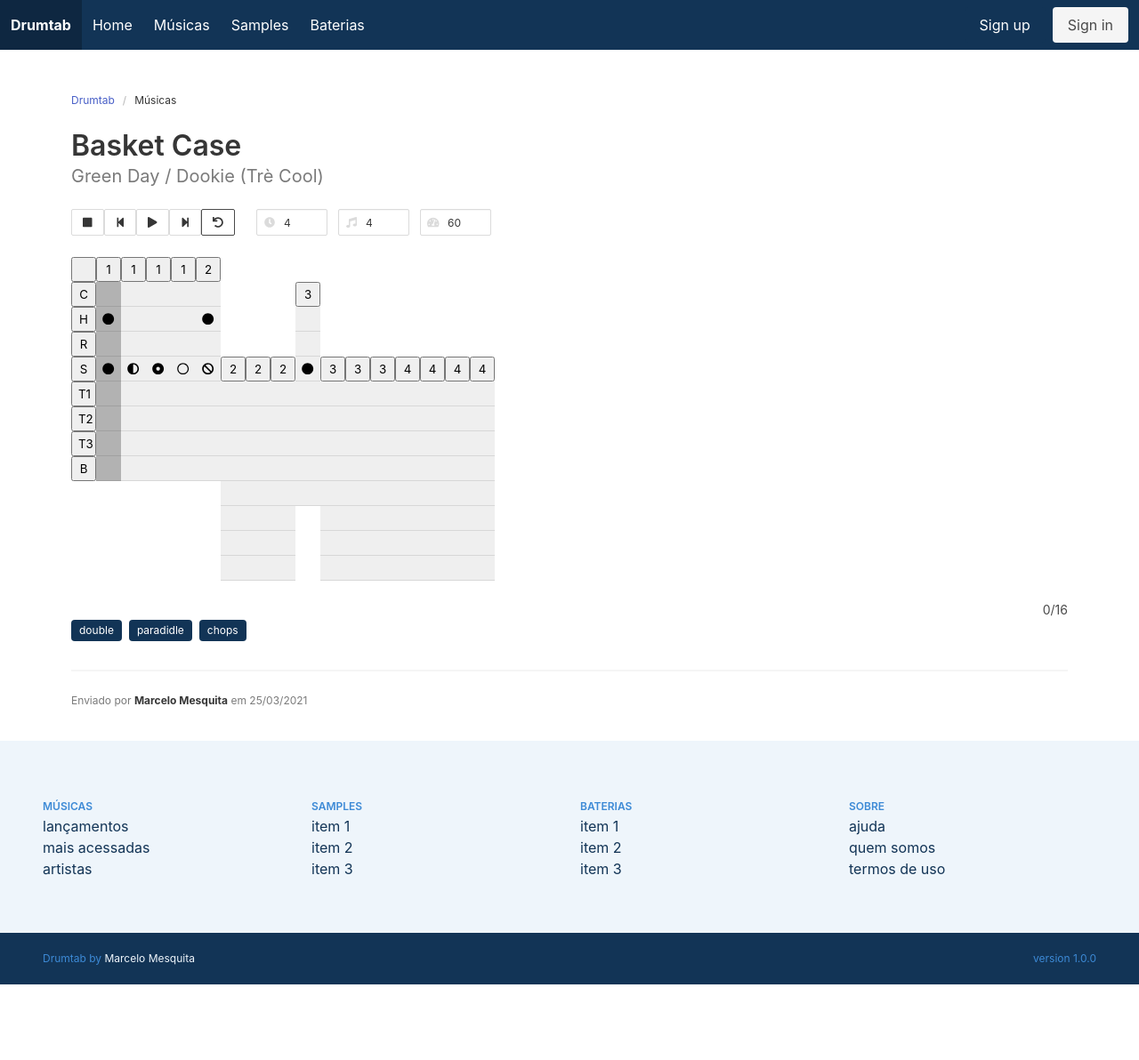
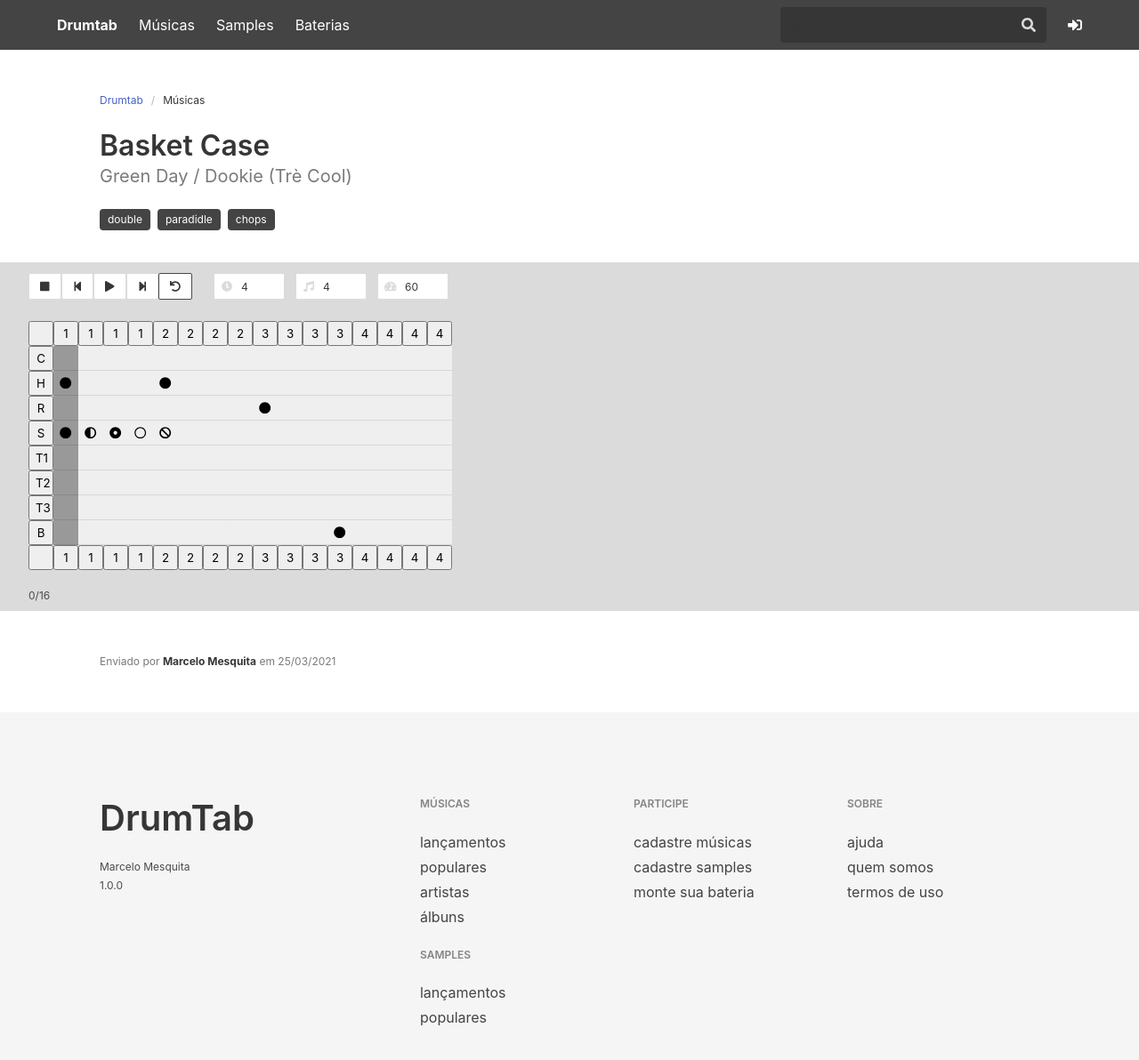
Before and after one commit to marcelomesquita/drumtab, a Next.js app: page /music/1 in a window 1280 px wide. Shown: the top 1192 px of the page at 89% size. Before the commit the page ends 1107 px from the top, so only its background shows below. Built offline with nearby package versions, Linux system fonts and the light colour scheme; no server answers.

Commit message:
padronizacao visual

```diff
--- a/components/drummer.js
+++ b/components/drummer.js
@@ -1,6 +1,6 @@
 import React from 'react';
 import { FontAwesomeIcon } from '@fortawesome/react-fontawesome';
-import { faAdjust, faBan, faCircle, faClock, faDotCircle, faHammer, faHourglass, faMusic, faPause, faPlay, faStepBackward, faStepForward, faStop, faTachometerAlt, faTimes, faUndo } from '@fortawesome/free-solid-svg-icons';
+import { faAdjust, faBan, faCircle, faClock, faDotCircle, faMusic, faPause, faPlay, faStepBackward, faStepForward, faStop, faTachometerAlt, faUndo } from '@fortawesome/free-solid-svg-icons';
 import { faCircle as farCircle } from '@fortawesome/free-regular-svg-icons'
 
 class Drummer extends React.Component {
@@ -16,6 +16,35 @@
 			pace: 0,
 			count: 0,
 			repeat: true
+		}
+	}
+
+	componentDidMount() {
+		if (typeof document !== 'undefined') {
+			document.addEventListener('keydown', this.handleKeyboardEvent.bind(this));
+		}
+	}
+
+	componentWillUnmount() {
+		if (typeof document !== 'undefined') {
+			document.removeEventListener('keydown', this.handleKeyboardEvent.bind(this));
+		}
+	}
+
+	handleKeyboardEvent(event) {
+		const KEY_CODE = {
+			KeyC: 0,
+			KeyH: 1,
+			KeyR: 2,
+			KeyS: 3,
+			Digit1: 4,
+			Digit2: 5,
+			Digit3: 6,
+			KeyB: 7
+		};
+
+		if (KEY_CODE[event.code] !== undefined) {
+			this.state.drum.hitNote(KEY_CODE[event.code]);
 		}
 	}
 
@@ -145,24 +174,24 @@
 					</div>
 
 					<div className="column is-narrow">
-						<div class="field is-grouped">
+						<div className="field is-grouped">
 							<span className="control has-icons-left">
-								<input className="input is-small" type="number" placeholder="Times" min="1" max="16" style={{width: "80px"}} value={this.state.tablature.times} />
-								<span class="icon is-small is-left">
+								<input className="input is-small" type="number" placeholder="Times" min="1" max="16" style={{width: "80px"}} value={this.state.tablature.times} readOnly />
+								<span className="icon is-small is-left">
 									<FontAwesomeIcon icon={faClock} />
 								</span>
 							</span>
 
 							<span className="control has-icons-left">
-								<input className="input is-small" type="number" placeholder="Times" min="1" max="16" style={{width: "80px"}} value={this.state.tablature.beats} />
-								<span class="icon is-small is-left">
+								<input className="input is-small" type="number" placeholder="Times" min="1" max="16" style={{width: "80px"}} value={this.state.tablature.beats} readOnly />
+								<span className="icon is-small is-left">
 									<FontAwesomeIcon icon={faMusic} />
 								</span>
 							</span>
 
 							<span className="control has-icons-left">
-								<input className="input is-small" type="number" placeholder="Times" min="1" max="300" style={{width: "80px"}} value={this.state.tablature.beatsPerMin} />
-								<span class="icon is-small is-left">
+								<input className="input is-small" type="number" placeholder="Times" min="1" max="300" style={{width: "80px"}} value={this.state.tablature.beatsPerMin} readOnly />
+								<span className="icon is-small is-left">
 									<FontAwesomeIcon icon={faTachometerAlt} />
 								</span>
 							</span>
@@ -178,6 +207,7 @@
 								{piece.abbr}
 							</button>
 						)})}
+						<button className="mark"></button>
 					</div>
 
 					<div className="beats">
@@ -189,16 +219,15 @@
 										{this.beatIcon(note)}
 									</button>
 								)})}
+								<button className="mark" onMouseDown={() => this.setState({pace: b})}>{this.state.tablature.getCurrentTime(b) + 1}</button>
 							</div>
 						)})}
 					</div>
 				</div>
 
-				<div className="setup">
-
+				<div className="content is-small pb-2">
+					<p>{this.state.pace}/{this.state.tablature.getTotalBeats()}</p>
 				</div>
-
-				<p className="has-text-right"><small>{this.state.pace}/{this.state.tablature.getTotalBeats()}</small></p>
 			</div>
 		)
 	}
--- a/layout/container.js
+++ b/layout/container.js
@@ -1,3 +1,4 @@
+import Breadcrumb from 'components/breadcrumb';
 import Footer from './footer';
 import Header from './header';
 
@@ -6,9 +7,7 @@
 		<>
 			<Header />
 
-			<main className="container is-fluid">
-				{children}
-			</main>
+			{children}
 
 			<Footer />
 		</>
--- a/layout/footer.js
+++ b/layout/footer.js
@@ -2,53 +2,49 @@
 
 function Footer() {
 	return (
-		<footer className="footer is-primary p-0">
-			<div className="columns has-background-primary-light py-6 px-6">
-				<div className="column">
-					<h7 className="title is-7 has-text-primary-dark">MÚSICAS</h7>
-					<ul>
-						<li><Link href="/"><a className="has-text-primary">lançamentos</a></Link></li>
-						<li><Link href="/"><a className="has-text-primary">mais acessadas</a></Link></li>
-						<li><Link href="/"><a className="has-text-primary">artistas</a></Link></li>
+		<footer className="footer has-background-light">
+			<div className="container is-widescreen">
+				<section className="section">
+					<div className="columns">
+						<div className="column is-one-third">
+							<h2 className="title is-2">DrumTab</h2>
+							<ul className="content is-small is-text-grey">
+								<li>Marcelo Mesquita</li>
+								<li>1.0.0</li>
 							</ul>
 						</div>
 						<div className="column">
-					<h7 className="title is-7 has-text-primary-dark">SAMPLES</h7>
-					<ul>
-						<li><Link href="/"><a className="has-text-primary">item 1</a></Link></li>
-						<li><Link href="/"><a className="has-text-primary">item 2</a></Link></li>
-						<li><Link href="/"><a className="has-text-primary">item 3</a></Link></li>
+							<h6 className="title is-7 has-text-primary-dark">MÚSICAS</h6>
+							<ul className="content">
+								<li><Link href="/"><a className="has-text-primary">lançamentos</a></Link></li>
+								<li><Link href="/"><a className="has-text-primary">populares</a></Link></li>
+								<li><Link href="/"><a className="has-text-primary">artistas</a></Link></li>
+								<li><Link href="/"><a className="has-text-primary">álbuns</a></Link></li>
+							</ul>
+							<h6 className="title is-7 has-text-primary-dark">SAMPLES</h6>
+							<ul className="content">
+								<li><Link href="/"><a className="has-text-primary">lançamentos</a></Link></li>
+								<li><Link href="/"><a className="has-text-primary">populares</a></Link></li>
 							</ul>
 						</div>
 						<div className="column">
-					<h7 className="title is-7 has-text-primary-dark">BATERIAS</h7>
-					<ul>
-						<li><Link href="/"><a className="has-text-primary">item 1</a></Link></li>
-						<li><Link href="/"><a className="has-text-primary">item 2</a></Link></li>
-						<li><Link href="/"><a className="has-text-primary">item 3</a></Link></li>
+							<h6 className="title is-7 has-text-primary-dark">PARTICIPE</h6>
+							<ul className="content">
+								<li><Link href="/"><a className="has-text-primary">cadastre músicas</a></Link></li>
+								<li><Link href="/"><a className="has-text-primary">cadastre samples</a></Link></li>
+								<li><Link href="/"><a className="has-text-primary">monte sua bateria</a></Link></li>
 							</ul>
 						</div>
 						<div className="column">
-					<h7 className="title is-7 has-text-primary-dark">SOBRE</h7>
-					<ul>
+							<h6 className="title is-7 has-text-primary-dark">SOBRE</h6>
+							<ul className="content">
 								<li><Link href="/"><a className="has-text-primary">ajuda</a></Link></li>
 								<li><Link href="/"><a className="has-text-primary">quem somos</a></Link></li>
 								<li><Link href="/"><a className="has-text-primary">termos de uso</a></Link></li>
 							</ul>
 						</div>
 					</div>
-
-			<div className="columns has-background-primary has-text-primary-dark py-2 px-6">
-				<div className="column">
-					<div className="content is-small has-text-left">
-						<p>Drumtab by <a className="has-text-primary-light" href="https://marcelomesquita.com">Marcelo Mesquita</a></p>
-					</div>
-				</div>
-				<div className="column">
-					<div className="content is-small has-text-right">
-						<p>version 1.0.0</p>
-					</div>
-				</div>
+				</section>
 			</div>
 		</footer>
 	)
--- a/layout/header.js
+++ b/layout/header.js
@@ -1,3 +1,5 @@
+import { faSearch, faSignInAlt } from '@fortawesome/free-solid-svg-icons';
+import { FontAwesomeIcon } from '@fortawesome/react-fontawesome';
 import Link from 'next/link';
 
 function Header() {
@@ -9,6 +11,7 @@
 	return (
 		<header>
 			<nav className="navbar is-primary" role="navigation" aria-label="main navigation">
+				<div className="container is-widescreen">
 					<div className="navbar-brand">
 						<Link href="/"><a className="navbar-item"><strong>Drumtab</strong></a></Link>
 
@@ -21,7 +24,6 @@
 
 					<div className="navbar-menu" id="mainbar">
 						<div className="navbar-start">
-						<Link href="/"><a className="navbar-item">Home</a></Link>
 							<Link href="/music"><a className="navbar-item">Músicas</a></Link>
 							<Link href="/sample"><a className="navbar-item">Samples</a></Link>
 							<Link href="/drum"><a className="navbar-item">Baterias</a></Link>
@@ -29,10 +31,15 @@
 
 						<div className="navbar-end">
 							<div className="navbar-item">
-							<div className="buttons">
-								<Link href="/signup"><a className="button is-primary">Sign up</a></Link>
-								<Link href="/signin"><a className="button is-light">Sign in</a></Link>
+								<div className="control has-icons-right">
+									<input className="input has-background-grey-darker has-text-light is-borderless" type="text" placeholder="search" />
+									<span className="icon is-right">
+										<FontAwesomeIcon icon={faSearch} />
+									</span>
 								</div>
+							</div>
+
+							<Link href="/login"><a className="navbar-item" title="Login"><FontAwesomeIcon icon={faSignInAlt} /></a></Link>
 						</div>
 					</div>
 				</div>
--- a/pages/music/[id].js
+++ b/pages/music/[id].js
@@ -41,7 +41,7 @@
 					[0, 0, 1, 0, 0, 0, 0, 0],
 					[0, 0, 0, 0, 0, 0, 0, 0],
 					[0, 0, 0, 0, 0, 0, 0, 0],
-					[0, 0, 0, 0, 0, 0, 0, 0],
+					[0, 0, 0, 0, 0, 0, 0, 1],
 					[0, 0, 0, 0, 0, 0, 0, 0],
 					[0, 0, 0, 0, 0, 0, 0, 0],
 					[0, 0, 0, 0, 0, 0, 0, 0],
@@ -72,24 +72,30 @@
 				<title>{props.title} | Drumtab</title>
 			</Head>
 
+			<div className="container is-widescreen">
 				<section className="section is-clearfix">
 					<Breadcrumb />
 
 					<h1 className="title">{props.title}</h1>
 					<h2 className="subtitle has-text-grey">{props.artist} {getAlbum()} {getAuthor()}</h2>
 
-				<Drummer drum={drum} tablature={tablature} />
-
-				<div class="tags">
-					<span class="tag is-primary">double</span>
-					<span class="tag is-primary">paradidle</span>
-					<span class="tag is-primary">chops</span>
+					<div className="tags">
+						<span className="tag is-primary">double</span>
+						<span className="tag is-primary">paradidle</span>
+						<span className="tag is-primary">chops</span>
+					</div>
+				</section>
 			</div>
 
-				<hr />
+			<div className="container is-fluid has-background-grey-lighter">
+				<Drummer drum={drum} tablature={tablature} />
+			</div>
 
+			<div className="container is-widescreen">
+				<section className="section">
 					<p className="content is-small has-text-grey">Enviado por <a className="has-text-dark has-text-weight-bold">{props.created_by}</a> em {moment(props.created_at).format('DD\/MM\/YYYY')}</p>
 				</section>
+			</div>
 		</Container>
 	)
 }
--- a/styles/styles.sass
+++ b/styles/styles.sass
@@ -1,6 +1,9 @@
-$primary: #123456;
+$primary: #444444;
 
 @import 'node_modules/bulma/bulma.sass'
+
+.is-borderless
+	border: none;
 
 .controls
 	margin-bottom: 20px;
@@ -17,7 +20,7 @@
 	float: left;
 
 .beats
-	overflow-x: scroll;
+	overflow-x: auto;
 	white-space: nowrap;
 
 .beat
@@ -38,6 +41,7 @@
 	height: 28px !important;
 	border: none;
 	border-bottom: 1px solid rgba(0, 0, 0, .1);
+	overflow: hidden;
 
 .beat .note:active,
 .beat .note:focus,
```
Also changed, not shown: pages/index.js (+64 -2 lines), pages/music/index.js (+8 -1 lines), pages/music/new.js (+12 -9 lines), 1 other file (tests, documents, lock files or other folders). Lines whose indentation alone changed are shown as unchanged.
